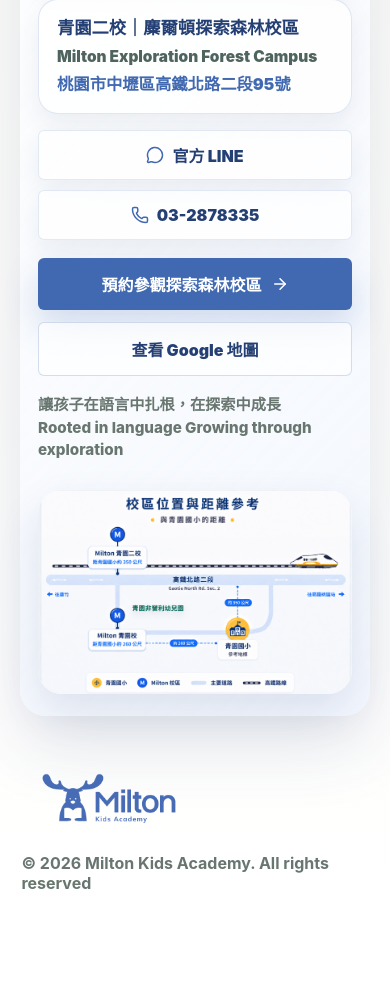
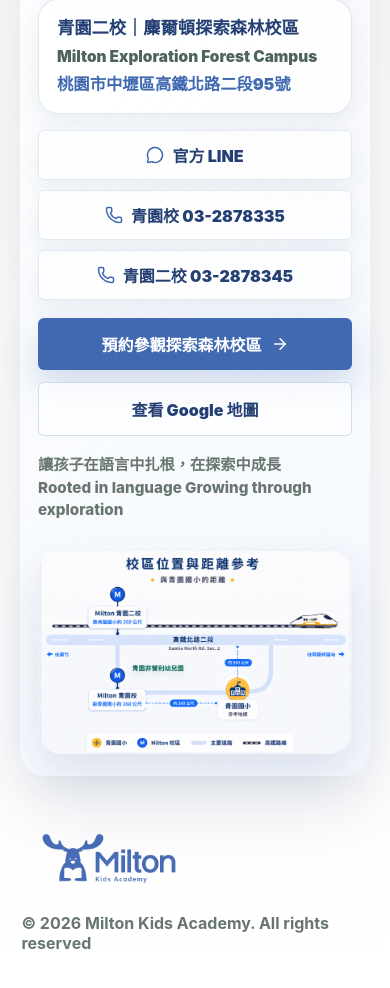
Before and after one commit to cjwjimmy/milton-official-website, a React (Vite) app: page / in a window 390 px wide. Shown: the part 6255-7243 px from the top of the page. Before the commit the page ends 7192 px from the top, so only its background shows below. Built offline with nearby package versions, Linux system fonts and the light colour scheme.

Commit message:
Split campus phone contacts

```diff
--- a/src/main.jsx
+++ b/src/main.jsx
@@ -1534,7 +1534,8 @@
           </div>
           <div className="campus-contact-list" aria-label="Milton 聯絡資訊">
             <a href={LINE_URL} target="_blank" rel="noreferrer"><MessageCircle />官方 LINE</a>
-            <a href="tel:032878335"><Phone />03-2878335</a>
+            <a href="tel:032878335"><Phone />青園校 03-2878335</a>
+            <a href="tel:032878345"><Phone />青園二校 03-2878345</a>
           </div>
           <div className="campus-map-actions">
             <a className="forest-primary-link" href={LINE_URL} target="_blank" rel="noreferrer">預約參觀探索森林校區<ArrowRight size={18} /></a>
```
